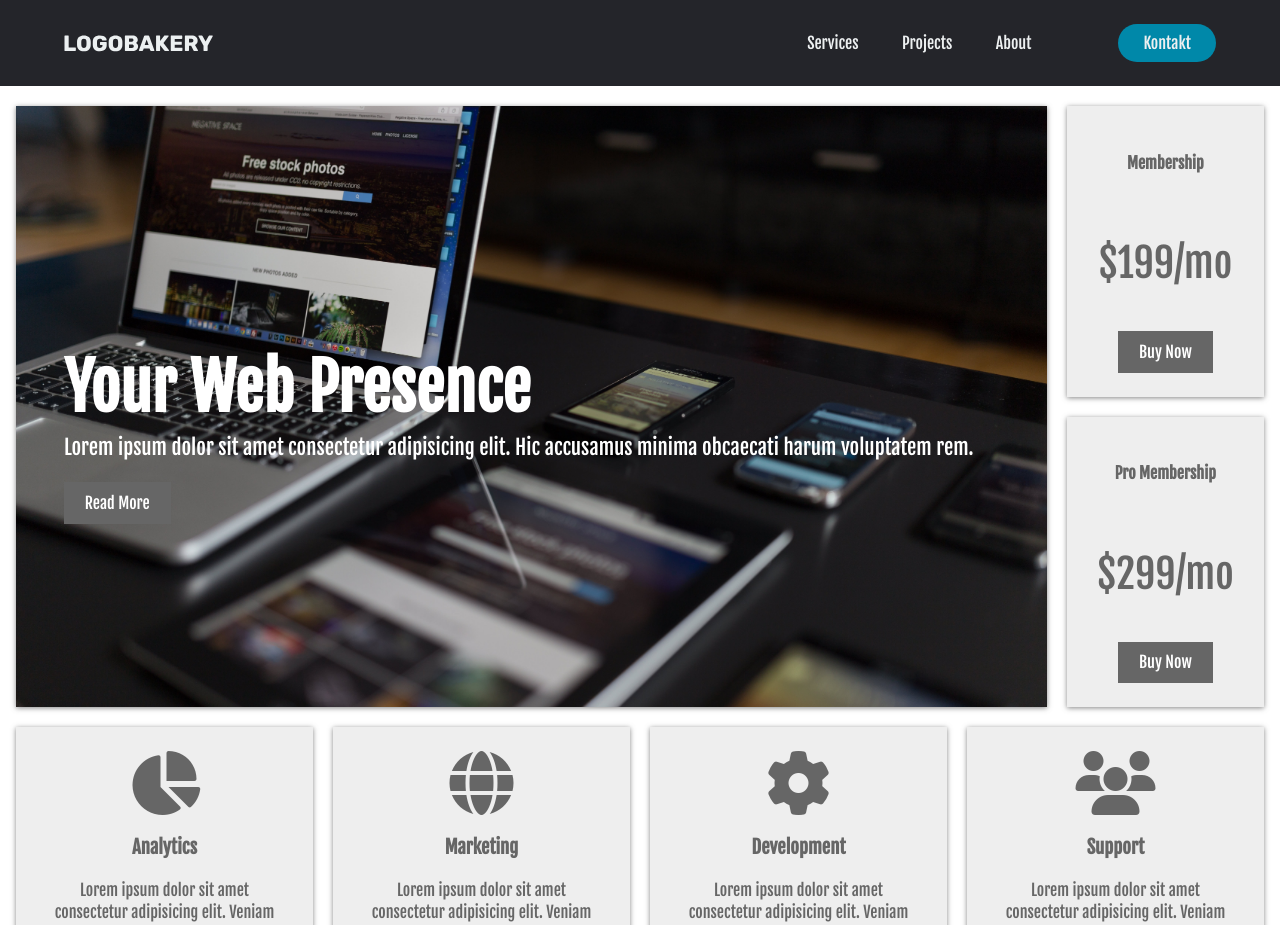
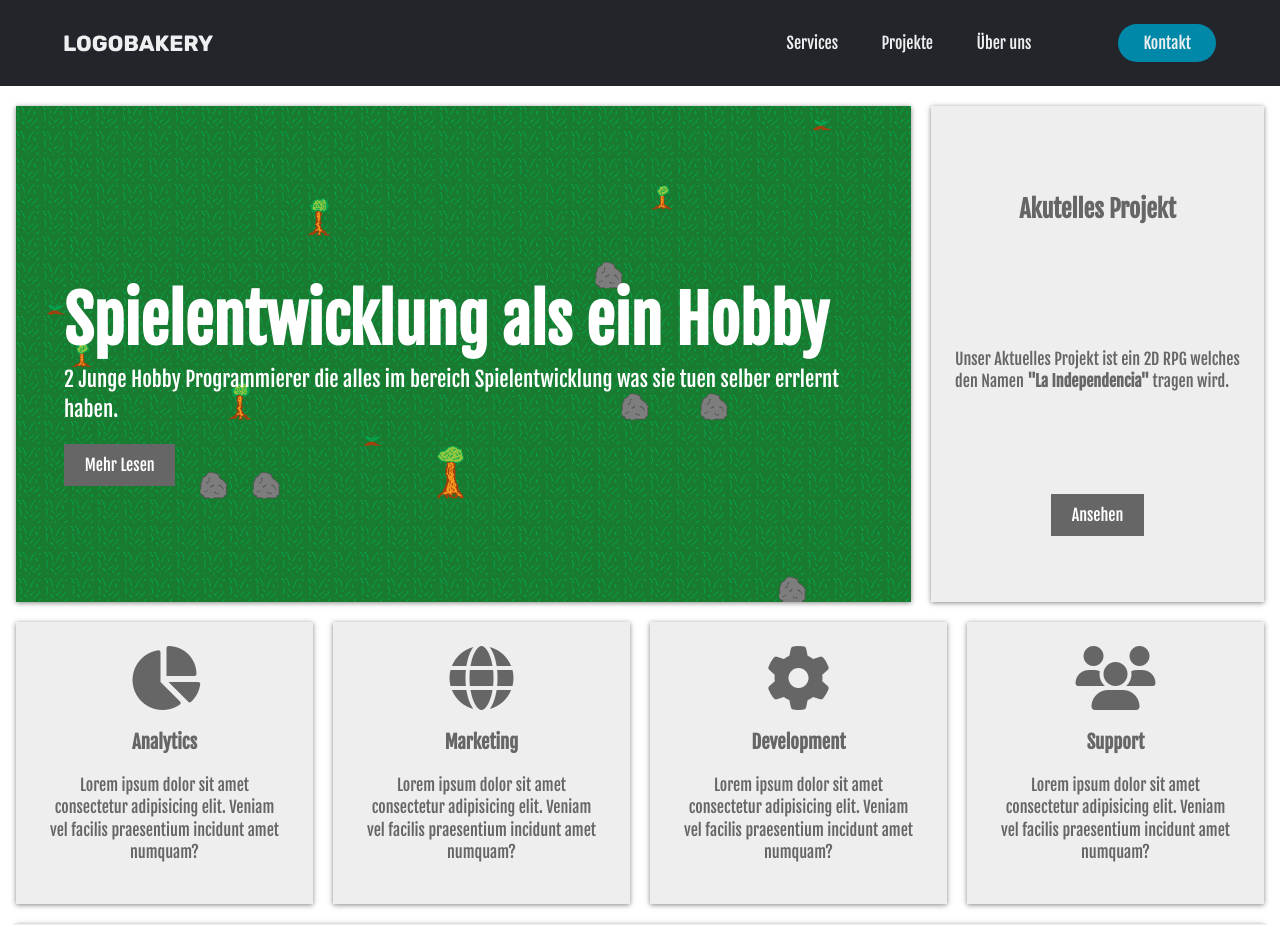
Before and after one commit to ToronLP/RPG-La-Independencia-Base, a PHP site: page / in a window 1280 px wide. Shown: the top 925 px of the page. Run offline with PHP 8.4, Linux system fonts and the light colour scheme; some libraries are stand-ins or nearby versions.

Commit message:
First Content Added

```diff
--- a/css/style.scss
+++ b/css/style.scss
@@ -55,7 +55,7 @@ img{
     grid-template-columns: 1fr 2fr .5fr;
     grid-template-rows: auto;
     grid-template-areas:
-        "logo content buttons"
+        "logo content buttons";
 }
 
 .main-nav li, .main-nav a, .main-nav button{
@@ -110,14 +110,14 @@ img{
     grid-gap: 20px;
     grid-template-areas:
         'showcase showcase top-box-a'
-        'showcase showcase top-box-b'
+        'showcase showcase top-box-a';
 }
 
 /* Showcase */
 .showcase{
     grid-area: showcase;
     min-height: 400px;
-    background: url(../img/showcase.jpg);
+    background: url(../img/showcase.png);
     background-size: cover;
     background-position: center;
     padding: 3rem;
--- a/index.html
+++ b/index.html
@@ -5,7 +5,7 @@
         <meta charset="UTF-8">
         <meta name="viewport" content="width=device-width, initial-scale=1.0">
         <meta http-equiv="X-UA-Compatible" content="ie=edge">
-        <title>GridBiz</title>
+        <title>Polygon Games Studios</title>
         <link rel="stylesheet" href="css/style.min.css">
         <script src="https://kit.fontawesome.com/f151f3ce44.js" crossorigin="anonymous"></script>
     </head>
@@ -16,8 +16,8 @@
                 <img class="logo" src="img/logo.svg" alt="logo">
                 <ul class="nav__links">
                     <li><a href="#">Services</a></li>
-                    <li><a href="#">Projects</a></li>
-                    <li><a href="#">About</a></li>
+                    <li><a href="#">Projekte</a></li>
+                    <li><a href="#">Über uns</a></li>
                 </ul>
                 <a href="#" class="cta"><button>Kontakt</button></a>
             </nav>
@@ -25,20 +25,20 @@
             <div class="content">
                 <section class="top-container">
                     <header class="showcase">
-                        <h1>Your Web Presence</h1>
-                        <p>Lorem ipsum dolor sit amet consectetur adipisicing elit. Hic accusamus minima obcaecati harum voluptatem rem.</p>
-                        <a href="#" class="btn">Read More</a>
+                        <h1>Spielentwicklung als ein Hobby</h1>
+                        <p>2 Junge Hobby Programmierer die alles im bereich Spielentwicklung was sie tuen selber errlernt haben.</p>
+                        <a href="#" class="btn">Mehr Lesen</a>
                     </header>
                     <div class="top-box top-box-a">
-                        <h4>Membership</h4>
-                        <p class="price">$199/mo</p>
-                        <a href="#" class="btn">Buy Now</a>
+                        <h2>Akutelles Projekt</h2>
+                        <p>Unser Aktuelles Projekt ist ein 2D RPG welches den Namen <strong>"La Independencia"</strong> tragen wird.</p>
+                        <a href="#" class="btn">Ansehen</a>
                     </div>
-                    <div class="top-box top-box-b">
+                    <!--div class="top-box top-box-b">
                         <h4>Pro Membership</h4>
                         <p class="price">$299/mo</p>
                         <a href="#" class="btn">Buy Now</a>
-                    </div>
+                    </div-->
                 </section>
                 <!-- Boxes Section -->
                 <section class="boxes">
@@ -89,7 +89,7 @@
             </div>
             <!-- Footer -->
             <footer>
-                <p>Cenesco &copy; 2018</p>
+                <p>Polygon Games Studio &copy; 2018</p>
             </footer>
         </div>
         <!-- Erapper Ends -->
```
Also changed, not shown: css/style.min.css, img/showcase.jpg (deleted), img/showcase.png (added).
